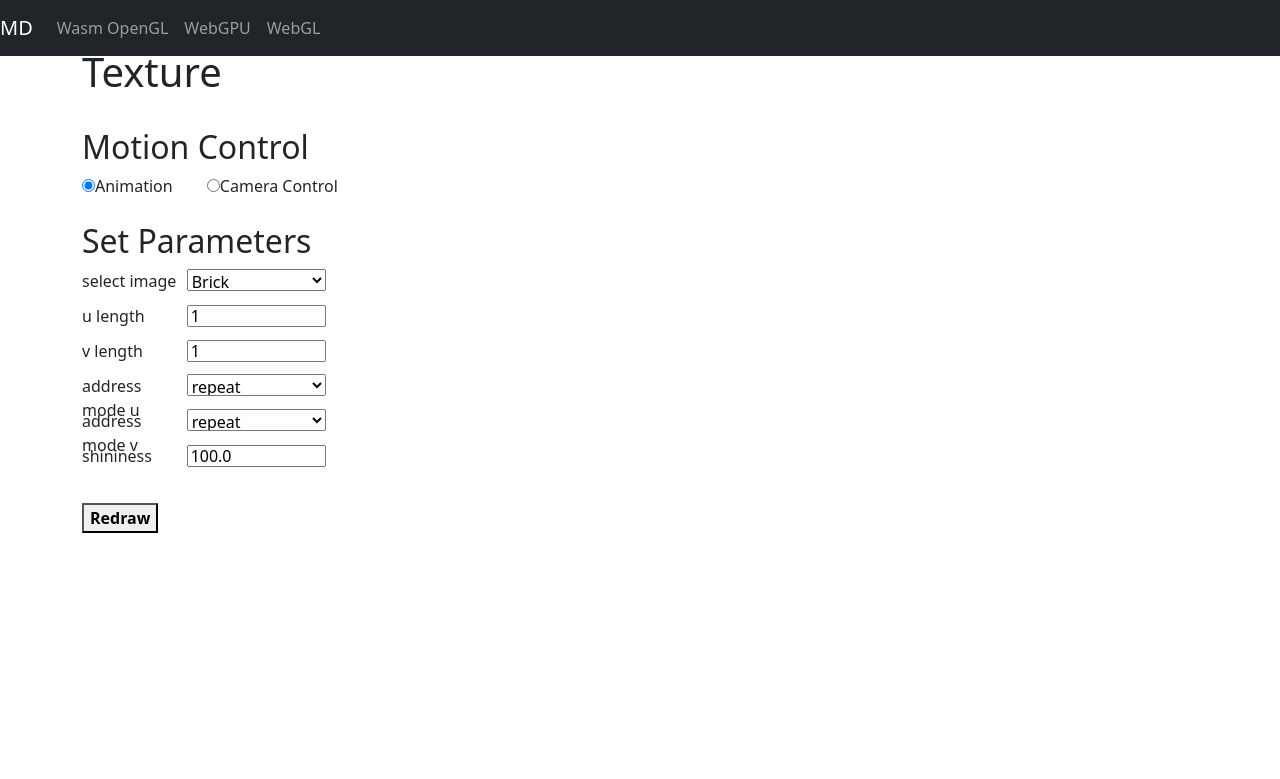
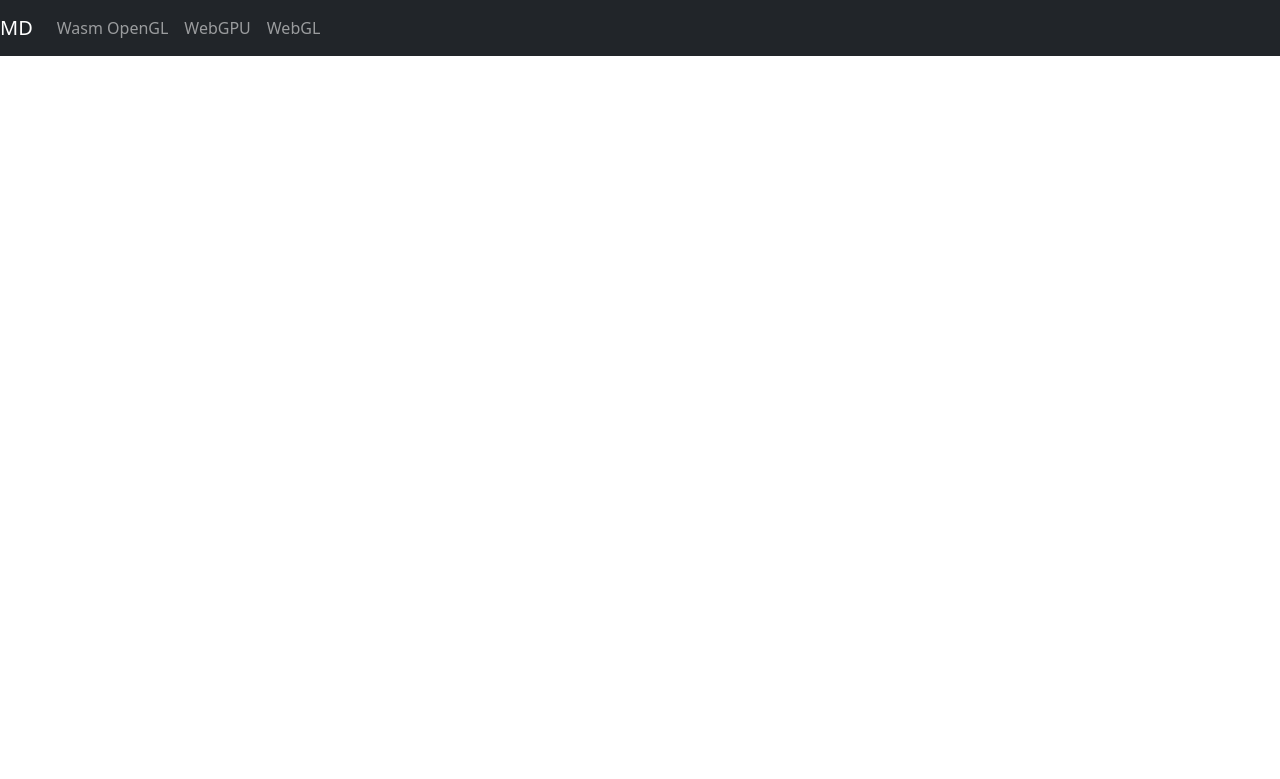
Before and after one commit to shyrik13/magistra-darbs, a Symfony app: template project/core/main/templates/page_webgpu.html.twig in a window 1280 px wide. Shown: the top 779 px of the page. Run offline with Twig, Linux system fonts and the light colour scheme; the template is opened without the code that fills it, so the values that code supplies are empty; a map, chart or similar area stays blank; style sheets or scripts are compiled from the project's sources; some libraries are stand-ins or nearby versions.

Commit message:
test new webgpu example up

```diff
--- a/project/core/main/templates/page_webgpu.html.twig
+++ b/project/core/main/templates/page_webgpu.html.twig
@@ -16,107 +16,8 @@
 {% endblock %}
 
 {% block body %}
-    <style>
-        .grid {
-            display: grid;
-            height: calc(100vh - 20px);
-            grid-template-columns: repeat(8, 1fr);
-            grid-template-rows: 100%;
-        }
-        .grid1 {
-            display: grid;
-            height: 35px;
-            grid-template-columns: repeat(8, 1fr);
-            grid-template-rows: 35px;
-        }
-        .item1 {
-            grid-column: 1/3;
-        }
-        .item2 {
-            grid-column: 3/9;
-        }
-        .item3 {
-            grid-column: 1/4;
-        }
-        .item4 {
-            grid-column: 4/8;
-        }
-
-        select, input[type="text"]{
-            width:100%;
-            height:22px;
-            box-sizing:border-box;
-        }
-    </style>
-
-    <div class="grid">
-        <div class="item1">
-            <h1>Cube with Texture</h1><br>
-            <h2>Motion Control</h2>
-            <div id="id-radio">
-                <label><input type="radio" name="options" value="animation" checked>Animation</label>
-                <label style="margin-left:30px;"><input type="radio" name="options" value="camera">Camera Control</label>
-            </div>
-            <br>
-            <h2>Set Parameters</h2>
-            <div class="grid1">
-                <div class="item3">select image</div>
-                <div class="item4">
-                    <select id="id-image">
-                        <option value="brick">Brick</option>
-                        <option value="earth">Earth</option>
-                        <option value="grass">Grass</option>
-                        <option value="greatcanyon">Great Canyon</option>
-                        <option value="jiuzhaigou">Jiu Zhai Gou</option>
-                        <option value="marble">Marble</option>
-                        <option value="newyork">New York</option>
-                        <option value="wood">Wood</option>
-                        <option value="yellowstone">Yellow Stone</option>
-                    </select>
-                </div>
-            </div>
-            <div class="grid1">
-                <div class="item3">u length</div>
-                <div class="item4">
-                    <input id="id-ulength" type="text" value="1" />
-                </div>
-            </div>
-            <div class="grid1">
-                <div class="item3">v length</div>
-                <div class="item4">
-                    <input id="id-vlength" type="text" value="1" />
-                </div>
-            </div>
-            <div class="grid1">
-                <div class="item3">address mode u</div>
-                <div class="item4">
-                    <select id="id-addressu">
-                        <option value="repeat">repeat</option>
-                        <option value="clamp-to-edge">clamp-to-edge</option>
-                        <option value="mirror-repeat">mirror-repeat</option>
-                    </select>
-                </div>
-            </div>
-            <div class="grid1">
-                <div class="item3">address mode v</div>
-                <div class="item4">
-                    <select id="id-addressv">
-                        <option value="repeat">repeat</option>
-                        <option value="clamp-to-edge">clamp-to-edge</option>
-                        <option value="mirror-repeat">mirror-repeat</option>
-                    </select>
-                </div>
-            </div>
-            <div class="grid1">
-                <div class="item3">shininess</div>
-                <div class="item4">
-                    <input id="id-shininess" type="text" value="100.0" />
-                </div>
-            </div>
-            <br><button type="button" id="btn-redraw"><b>Redraw</b></button>
-        </div>
-        <div class="item2">
-            <canvas id="canvas-webgpu"></canvas>
-        </div>
+    <div>
+        <h1>WebGPU</h1>
+        <canvas id="webgpu-canvas"></canvas>
     </div>
 {% endblock %}
```
